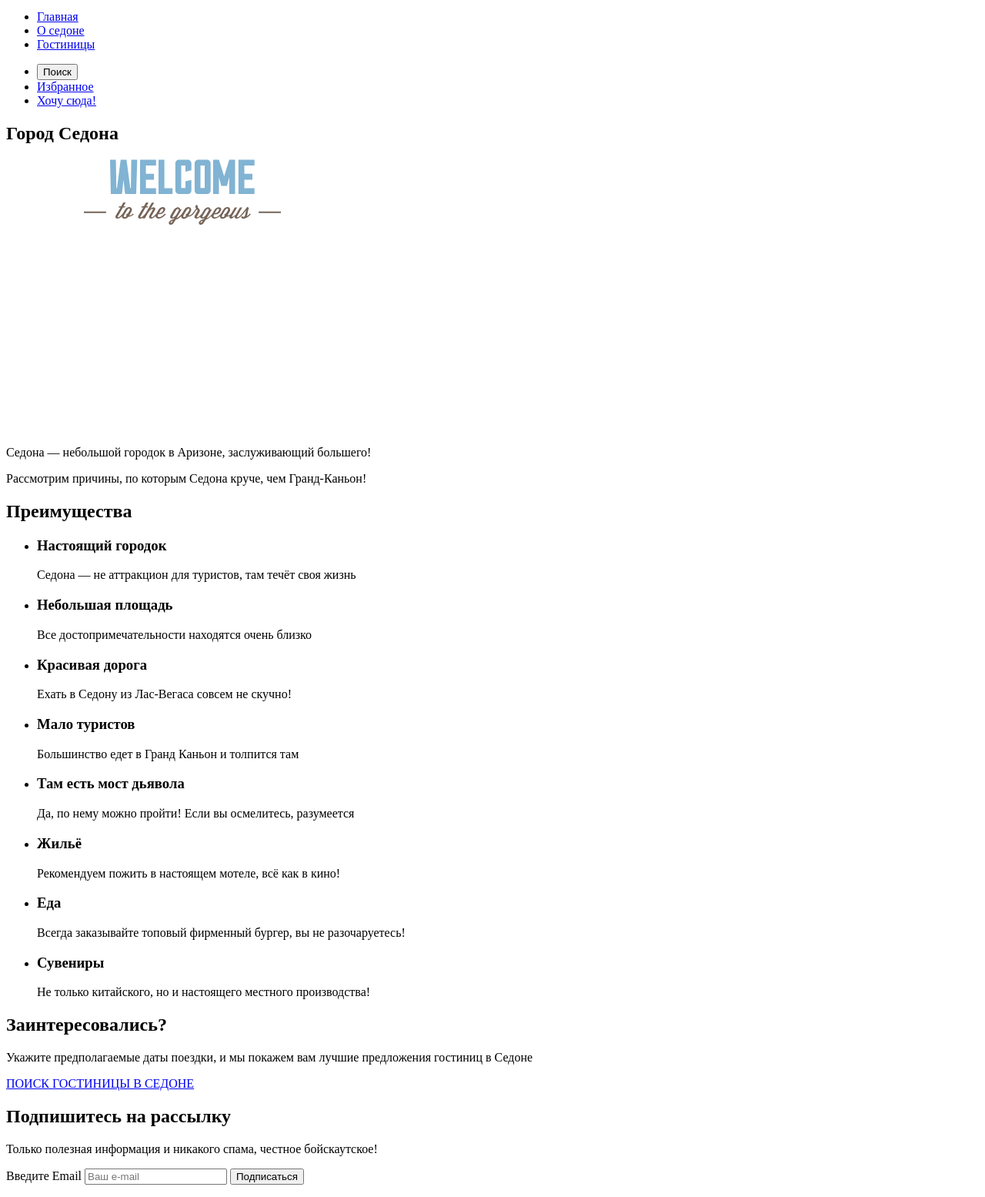
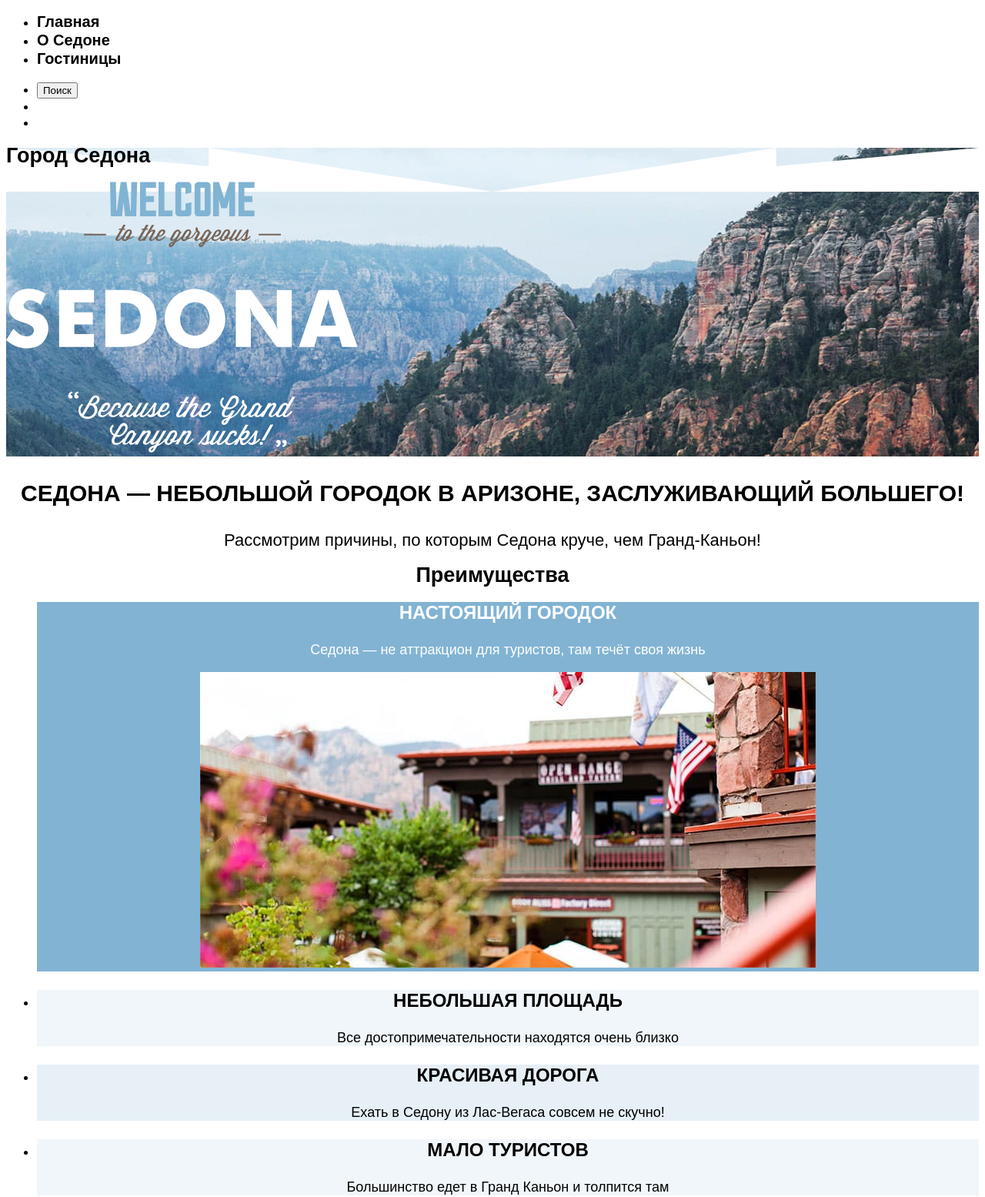
Before and after one commit to htmlacademy-htmlcss/2011845-sedona-35, a plain HTML site: page index.html in a window 1280 px wide. Shown: the part 85-1640 px from the top of the page at 77% size. Drawn offline with Linux system fonts and the light colour scheme; a web font is replaced by a local one.

Commit message:
Базовая стилизация всех страниц

```diff
--- a/index.html
+++ b/index.html
@@ -3,14 +3,16 @@
 
   <head>
     <meta charset="utf-8">
-    <title>HTML Academy: Седона</title>
+    <title>Седона</title>
+    <link rel="stylesheet" href="styles/styles.css">
   </head>
 
   <body>
     <header class="page-header" data-test="header">
       <nav class="navigation">
         <a class="navigation-logo" href="#">
-          <img class="footer-contacts-logo" src="images/header/logo-sedona.svg" width="140" height="70" alt="Логотип сайта Седоны.">
+          <img class="footer-contacts-logo" src="images/header/logo-sedona.svg" width="140" height="70"
+            alt="Логотип сайта Седоны.">
         </a>
         <ul class="navigation-list">
           <li class="navigation-item">
@@ -23,17 +25,17 @@
             <a class="navigation-link" href="hotels.html">Гостиницы</a>
           </li>
         </ul>
-        <ul class="navigation-list navigation-user">
-          <li class="navigation-item">
+        <ul class="page-list">
+          <li class="page-item">
             <button class="button-search" type="button">Поиск</button>
           </li>
-          <li class="navigation-item">
-            <a class="navigation-link" href="#">
+          <li class="page-item">
+            <a class="page-link" href="#">
               <span class="visually-hidden">Избранное</span>
             </a>
           </li>
-          <li class="navigation-item">
-            <a class="navigation-link" href="hotels.html">
+          <li class="page-item">
+            <a class="page-link" href="hotels.html">
               <span class="visually-hidden">Хочу сюда!</span>
             </a>
           </li>
@@ -43,44 +45,49 @@
     <main class="main-index" data-test="main">
       <section class="promo" data-test="hero">
         <h1 class="visually-hidden">Город Седона</h1>
-        <img class="promo-images" src="images/promo/welcome.svg" width="458" height="352" alt="Добро пожаловать в гаргенгус Седона. Потому что Гранд-Каньон отстой.">
+        <img class="promo-image" src="images/promo/welcome.svg" width="458" height="352"
+          alt="Добро пожаловать в гаргенгус Седона. Потому что Гранд-Каньон отстой.">
       </section>
       <section class="advantages" data-test="advantages">
         <p class="main-title">Седона — небольшой городок в Аризоне, заслуживающий большего!</p>
-        <p class="promr-text">Рассмотрим причины, по которым Седона круче, чем Гранд-Каньон!</p>
+        <p class="main-text">Рассмотрим причины, по которым Седона круче, чем Гранд-Каньон!</p>
         <h2 class="visually-hidden">Преимущества</h2>
         <ul class="advantages-list">
-          <li class="advantages-item">
+          <li class="advantages-item advantages-city">
             <h3 class="advantages-title">Настоящий городок</h3>
             <p class="advantages-description">Седона — не аттракцион для туристов, там течёт своя жизнь</p>
+            <img class="advantages-image" src="images/advantages/view-city.jpg" width="800" height="384"
+              alt="Вид на город из окна">
           </li>
-          <li class="advantages-item">
+          <li class="advantages-item advantages-square">
             <h3 class="advantages-title">Небольшая площадь</h3>
             <p class="advantages-description">Все достопримечательности находятся очень близко</p>
           </li>
-          <li class="advantages-item">
+          <li class="advantages-item advantages-way">
             <h3 class="advantages-title">Красивая дорога</h3>
             <p class="advantages-description">Ехать в Седону из Лас-Вегаса совсем не скучно!</p>
           </li>
-          <li class="advantages-item">
+          <li class="advantages-item advantages-tourist">
             <h3 class="advantages-title">Мало туристов</h3>
             <p class="advantages-description">Большинство едет в Гранд Каньон и толпится там</p>
           </li>
-          <li class="services-item">
-            <h3 class="services-title">Там есть мост дьявола</h3>
-            <p class="services-description">Да, по нему можно пройти! Если вы осмелитесь, разумеется</p>
+          <li class="advantages-item advantages-bridge">
+            <h3 class="advantages-title">Там есть мост дьявола</h3>
+            <p class="advantages-description">Да, по нему можно пройти! Если вы осмелитесь, разумеется</p>
+            <img class="advantages-image" src="images/advantages/view-canyon.jpg" width="800" height="384"
+              alt="Вид на Гранд-Каньон">
           </li>
         </ul>
         <ul class="services-list">
-          <li class="services-item">
+          <li class="services-item services-hotels">
             <h3 class="services-title">Жильё</h3>
             <p class="services-description">Рекомендуем пожить в настоящем мотеле, всё как в кино!</p>
           </li>
-          <li class="services-item">
+          <li class="services-item services-eat">
             <h3 class="services-title">Еда</h3>
             <p class="services-description">Всегда заказывайте топовый фирменный бургер, вы не разочаруетесь!</p>
           </li>
-          <li class="services-item">
+          <li class="services-item services-souvenirs">
             <h3 class="services-title">Сувениры</h3>
             <p class="services-description">Не только китайского, но и настоящего местного производства!</p>
           </li>
@@ -126,10 +133,11 @@
       </section>
       <section class="footer-contacts">
         <h2 class="visually-hidden">Контакты</h2>
-          <a class="footer-contacts-phone" href="tel:+78128121212">+7 (812) 812-12-12</a>
+        <a class="footer-contacts-phone" href="tel:+78128121212">+7 (812) 812-12-12</a>
       </section>
       <a class="footer-logo" href="https://htmlacademy.ru/">
-        <img class="footer-logo-html-academy" src="images/footer/logo-htmlacademy.svg" width="115" height="33" alt="Логотип html academy.">
+        <img class="footer-logo-html-academy" src="images/footer/logo-htmlacademy.svg" width="115" height="33"
+          alt="Логотип html academy.">
       </a>
     </footer>
   </body>
--- /dev/null
+++ b/styles/styles.css
@@ -0,0 +1,306 @@
+@font-face {
+  font-family: "PT Sans";
+  font-style: normal;
+  font-weight: 400;
+  src: url("../fonts/pt-sans-regular.woff2") format("woff2");
+  font-display: swap;
+}
+
+@font-face {
+  font-family: "PT Sans";
+  font-style: normal;
+  font-weight: 700;
+  src: url("../fonts/pt-sans-bold.woff2") format("woff2");
+  font-display: swap;
+}
+
+body {
+  font-family: 'PT Sans', sans-serif;
+  font-weight: 400;
+  font-size: 18px;
+  line-height: 21px;
+  color: #000000;
+}
+
+/*header*/
+
+.page-header {
+  font-weight: 700;
+}
+
+.navigation-link {
+  font-size: 20px;
+  line-height: 24px;
+  text-transform: capitalize;
+  text-decoration: none;
+  color: inherit;
+}
+
+.page-link {
+  font-size: 16px;
+  line-height: 20px;
+  text-transform: uppercase;
+  text-decoration: none;
+  color: #FFFFFF;
+}
+
+/*promo*/
+
+.promo {
+  background-image: url(../images/promo/divider.svg),
+    url(../images/promo/index-background.jpg);
+  background-repeat: no-repeat;
+  background-size: 100% 57px, 100% 485px;
+}
+
+/*advantages*/
+.advantages {
+  text-align: center;
+}
+
+.main-title {
+  font-weight: 700;
+  font-size: 30px;
+  line-height: 36px;
+  text-transform: uppercase;
+
+}
+
+.main-text {
+  font-size: 22px;
+  line-height: 26px;
+}
+
+/*advantages-list*/
+
+.advantages-city,
+.advantages-bridge {
+  color: #FFFFFF;
+  background: #82B3D3;
+}
+
+.advantages-square,
+.advantages-tourist {
+  background: rgba(131, 179, 211, 0.12);
+}
+
+.advantages-way {
+  background: rgba(131, 179, 211, 0.2);
+}
+
+.advantages-title {
+  font-weight: 700;
+  font-size: 24px;
+  line-height: 28px;
+  text-transform: uppercase;
+}
+
+/*services-list*/
+
+.services-list {
+  background: rgba(131, 179, 211, 0.2);
+}
+
+.services-eat {
+  background: rgba(131, 179, 211, 0.12);
+}
+
+.services-title {
+  font-weight: 700;
+  font-size: 24px;
+  line-height: 28px;
+  text-transform: uppercase;
+}
+
+/*option*/
+
+.option {
+  text-align: center;
+}
+
+.option-title {
+  font-weight: 700;
+  font-size: 30px;
+  line-height: 36px;
+  text-transform: uppercase;
+}
+
+.option-description {
+  font-size: 22px;
+  line-height: 26px;
+}
+
+.option-link {
+  font-weight: 700;
+  font-size: 20px;
+  line-height: 36px;
+  text-transform: uppercase;
+  color: #FFFFFF;
+}
+
+/*mailing*/
+
+.mailing {
+  text-align: center;
+  background-image: url(/images/mailing/mailing-background.jpg);
+  background-repeat: no-repeat;
+  background-size: 100% 415px;
+  color: #FFFFFF;
+}
+
+.mailing-hotels {
+  background: #FFFFFF;
+  color: inherit;
+}
+
+.mailing-title {
+  font-weight: 700;
+  font-size: 30px;
+  line-height: 36px;
+  text-transform: uppercase;
+}
+
+.mailing-description {
+  font-size: 22px;
+  line-height: 26px;
+}
+
+.email {
+  line-height: 24px;
+}
+
+.newsletter-button {
+  font-weight: 700;
+  font-size: 20px;
+  line-height: 36px;
+  color: #FFFFFF;
+  background: #82B3D3;
+  text-transform: uppercase;
+}
+
+/* footer*/
+.footer-contacts-phone {
+  text-decoration: none;
+  color: inherit;
+}
+
+/*main-inner*/
+/*filter*/
+
+.background-filter-conteiner {
+  background-image: url(/images/filter-hotels/background-filter.jpg);
+  background-repeat: no-repeat;
+  background-size: 100% 412px;
+  color: #FFFFFF;
+}
+
+.inner-header-title {
+  font-weight: 700;
+  font-size: 60px;
+  line-height: 78px;
+}
+
+.breadcrumbs-link {
+  font-size: 16px;
+  text-decoration: none;
+  color: inherit;
+}
+
+.hotels-filter-title {
+  font-weight: 700;
+  font-size: 20px;
+  line-height: 24px;
+  text-transform: capitalize;
+}
+
+.hotels-filter-list {
+  line-height: 23px;
+}
+
+.button-submit-filter,
+.button-reset-filer {
+  font-weight: 700;
+  font-size: 16px;
+  line-height: 20px;
+  text-align: center;
+  text-transform: uppercase;
+  color: inherit;
+}
+
+.button-submit-filter {
+  background: #82B3D3;
+}
+
+/*hotel-sort*/
+
+.hotels-result {
+  font-weight: 700;
+  font-size: 30px;
+  line-height: 36px;
+  text-transform: uppercase;
+}
+
+.select-control {
+  color: #333333;
+  font: inherit;
+}
+
+
+/*hotels*/
+
+.hotels-card {
+  background-color: #FFFFFF;
+}
+
+.hotels-card-title {
+  font-weight: 700;
+  font-size: 24px;
+  line-height: 28px;
+}
+
+.hotels-card-type,
+.hotels-card-price {
+  color: #333333;
+}
+
+.hotels-card-button-by,
+.hotels-card-button-favourites,
+.hotels-card-button-favourites-current {
+  font-weight: 700;
+  font-size: 16px;
+  line-height: 20px;
+  text-align: center;
+  text-transform: uppercase;
+  color: #FFFFFF;
+}
+
+.hotels-card-button-by {
+  background: #756157;
+  text-decoration: none;
+}
+
+.hotels-card-button-favourites {
+  background: #82B3D3;
+}
+
+.hotels-card-button-favourites-current {
+  background: #7DB54F;
+}
+
+.hotels-card-rating {
+  font-size: 16px;
+  line-height: 20px;
+  text-transform: uppercase;
+  color: #333333;
+}
+
+/*pagination*/
+
+.pagination-link {
+  font-weight: 700;
+  font-size: 20px;
+  line-height: 36px;
+  text-transform: uppercase;
+  text-decoration: none;
+  color: inherit;
+}
```
Also changed, not shown: hotels.html (+27 -18 lines), images/advantages/view-canyon.jpg (added), images/advantages/view-city.jpg (added), images/filter-hotels/background-filter.jpg (added), images/hotels/hotel-amara resort-spa.jpg (renamed from images/hotels/hotel-1.jpg), images/hotels/hotel-desert-quail-inn.jpg (renamed from images/hotels/hotel-3.jpg), images/hotels/hotel-gree-tree-inn.jpg (renamed from images/hotels/hotel-4.jpg), images/hotels/hotel-villas-at-poco-diablo.jpg (renamed from images/hotels/hotel-2.jpg), images/mailing/mailing-background.jpg (added), images/promo/divider.svg (added).
